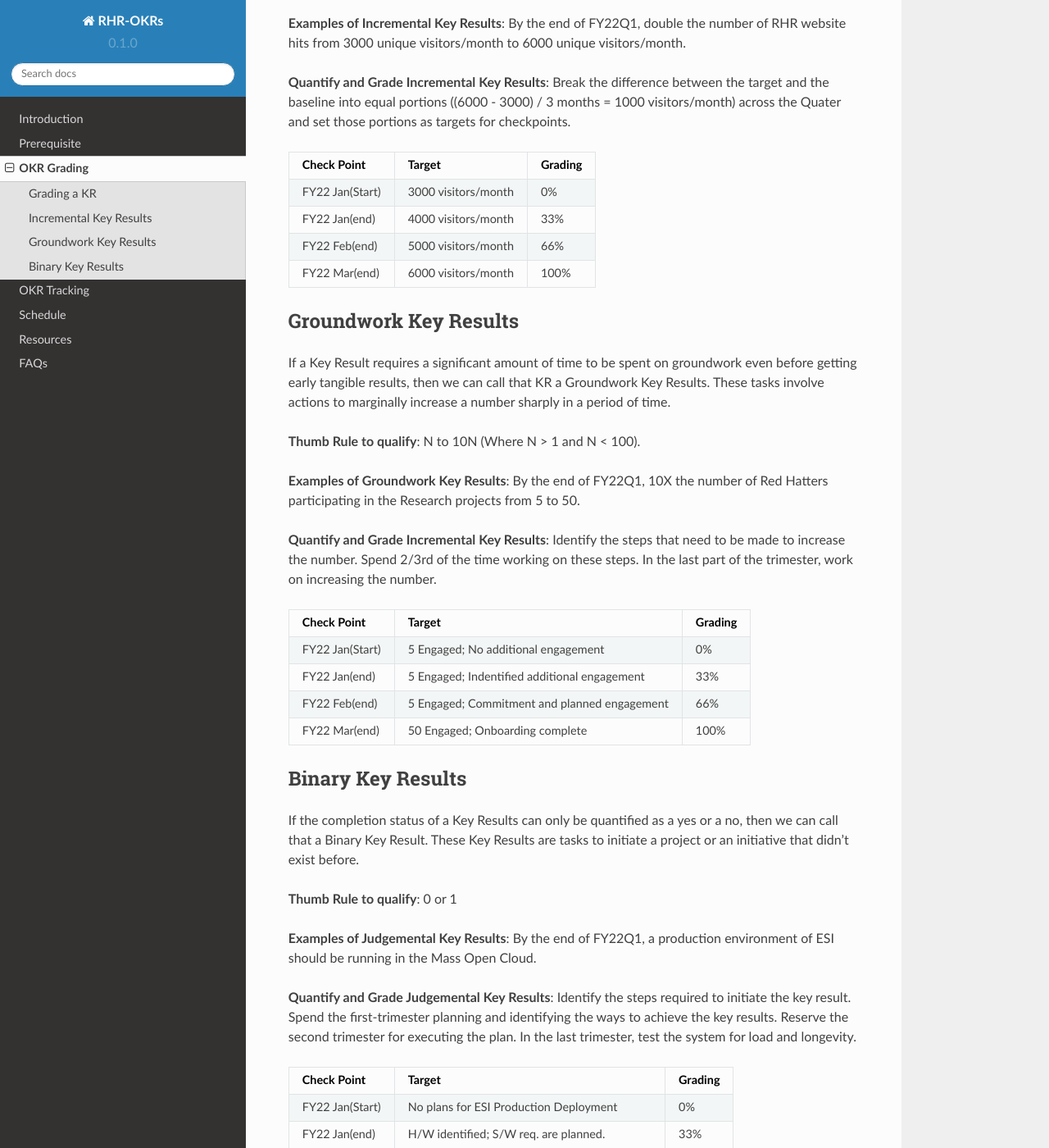
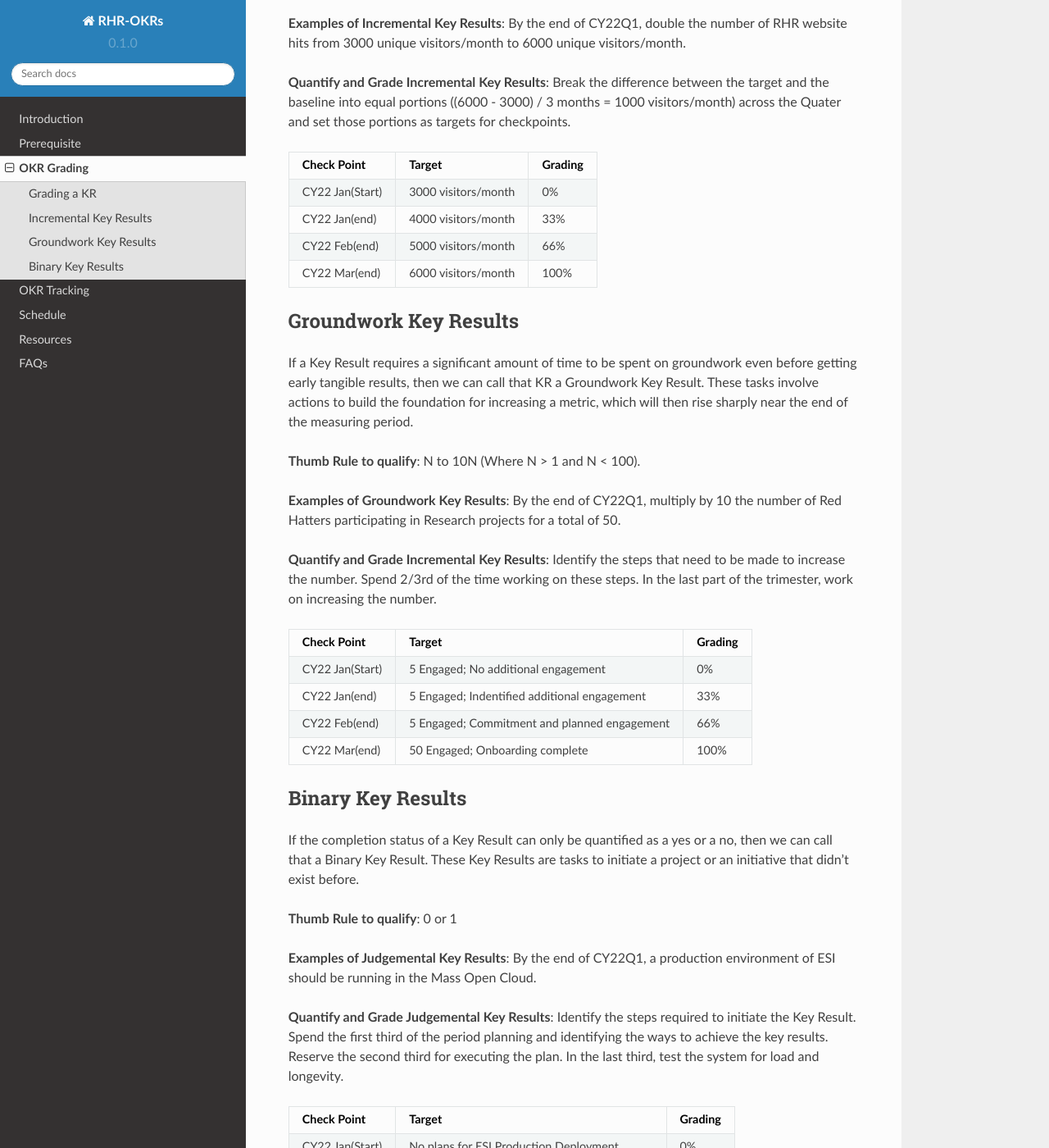
Before and after one commit to gagansk/RHR-OKRs, a Sphinx documentation site: the page built from docs/source/grading.rst, in a window 1280 px wide and 1400 px high, scrolled down 544 px. Shown: the whole window at 82% size. Built offline with Sphinx 7.4.7 and the Read the Docs theme 2.0.0, drawn with Linux system fonts in a browser that asks for light colours; some of the changed text lies outside the part shown.

Commit message:
Update grading.rst
Made an editing pass to improve the flow, no significant content changes.

```diff
--- a/docs/source/grading.rst
+++ b/docs/source/grading.rst
@@ -15,63 +15,63 @@
 
 **Thumb Rule to qualify**: N to 2N (Where N > 100).
 
-**Examples of Incremental Key Results**: By the end of FY22Q1, double the number of RHR website hits from 3000 unique visitors/month to 6000 unique visitors/month.
+**Examples of Incremental Key Results**: By the end of CY22Q1, double the number of RHR website hits from 3000 unique visitors/month to 6000 unique visitors/month.
 
 **Quantify and Grade Incremental Key Results**: Break the difference between the target and the baseline into equal portions ((6000 - 3000) / 3 months = 1000 visitors/month) across the Quater and set those portions as targets for checkpoints.
 
 +------------------+---------------------+-----------+
 |  Check Point     |       Target        |  Grading  |
 +==================+=====================+===========+
-| FY22 Jan(Start)  | 3000 visitors/month |     0%    |
+| CY22 Jan(Start)  | 3000 visitors/month |     0%    |
 +------------------+---------------------+-----------+
-| FY22 Jan(end)    | 4000 visitors/month |    33%    |
+| CY22 Jan(end)    | 4000 visitors/month |    33%    |
 +------------------+---------------------+-----------+
-| FY22 Feb(end)    | 5000 visitors/month |    66%    |
+| CY22 Feb(end)    | 5000 visitors/month |    66%    |
 +------------------+---------------------+-----------+
-| FY22 Mar(end)    | 6000 visitors/month |    100%   |
+| CY22 Mar(end)    | 6000 visitors/month |    100%   |
 +------------------+---------------------+-----------+
 
 Groundwork Key Results
 ----------------------
 
-If a Key Result requires a significant amount of time to be spent on groundwork even before getting early tangible results, then we can call that KR a Groundwork Key Results. These tasks involve actions to marginally increase a number sharply in a period of time.
+If a Key Result requires a significant amount of time to be spent on groundwork even before getting early tangible results, then we can call that KR a Groundwork Key Result. These tasks involve actions to build the foundation for increasing a metric, which will then rise sharply near the end of the measuring period.
 
 **Thumb Rule to qualify**: N to 10N (Where N > 1 and N < 100).
 
-**Examples of Groundwork Key Results**: By the end of FY22Q1, 10X the number of Red Hatters participating in the Research projects from 5 to 50.
+**Examples of Groundwork Key Results**: By the end of CY22Q1, multiply by 10 the number of Red Hatters participating in Research projects for a total of 50.
 
 **Quantify and Grade Incremental Key Results**: Identify the steps that need to be made to increase the number. Spend 2/3rd of the time working on these steps. In the last part of the trimester, work on increasing the number.
 
 +------------------+---------------------------------------------+-----------+
 |  Check Point     |                       Target                |  Grading  |
 +==================+=============================================+===========+
-| FY22 Jan(Start)  | 5 Engaged; No additional engagement         |     0%    |
+| CY22 Jan(Start)  | 5 Engaged; No additional engagement         |     0%    |
 +------------------+---------------------------------------------+-----------+
-| FY22 Jan(end)    | 5 Engaged; Indentified additional engagement|     33%   |
+| CY22 Jan(end)    | 5 Engaged; Indentified additional engagement|     33%   |
 +------------------+---------------------------------------------+-----------+
-| FY22 Feb(end)    | 5 Engaged; Commitment and planned engagement|     66%   |
+| CY22 Feb(end)    | 5 Engaged; Commitment and planned engagement|     66%   |
 +------------------+---------------------------------------------+-----------+
-| FY22 Mar(end)    | 50 Engaged; Onboarding complete             |    100%   |
+| CY22 Mar(end)    | 50 Engaged; Onboarding complete             |    100%   |
 +------------------+---------------------------------------------+-----------+
 
 Binary Key Results
 ------------------
-If the completion status of a Key Results can only be quantified as a yes or a no, then we can call that a Binary Key Result. These Key Results are tasks to initiate a project or an initiative that didn't exist before.
+If the completion status of a Key Result can only be quantified as a yes or a no, then we can call that a Binary Key Result. These Key Results are tasks to initiate a project or an initiative that didn't exist before.
 
 **Thumb Rule to qualify**: 0 or 1
 
-**Examples of Judgemental Key Results**: By the end of FY22Q1, a production environment of ESI should be running in the Mass Open Cloud.
+**Examples of Judgemental Key Results**: By the end of CY22Q1, a production environment of ESI should be running in the Mass Open Cloud.
 
-**Quantify and Grade Judgemental Key Results**: Identify the steps required to initiate the key result. Spend the first-trimester planning and identifying the ways to achieve the key results. Reserve the second trimester for executing the plan. In the last trimester, test the system for load and longevity.
+**Quantify and Grade Judgemental Key Results**: Identify the steps required to initiate the Key Result. Spend the first third of the period planning and identifying the ways to achieve the key results. Reserve the second third for executing the plan. In the last third, test the system for load and longevity.
 
 +------------------+---------------------------------------------+-----------+
 |  Check Point     |                       Target                |  Grading  |
 +==================+=============================================+===========+
-| FY22 Jan(Start)  | No plans for ESI Production Deployment      |     0%    |
+| CY22 Jan(Start)  | No plans for ESI Production Deployment      |     0%    |
 +------------------+---------------------------------------------+-----------+
-| FY22 Jan(end)    | H/W identified; S/W req. are planned.       |     33%   |
+| CY22 Jan(end)    | H/W identified; S/W req. are planned.       |     33%   |
 +------------------+---------------------------------------------+-----------+
-| FY22 Feb(end)    | H/W configured; S/W developed and deployed  |     66%   |
+| CY22 Feb(end)    | H/W configured; S/W developed and deployed  |     66%   |
 +------------------+---------------------------------------------+-----------+
-| FY22 Mar(end)    | The system sustained 50 operations          |    100%   |
+| CY22 Mar(end)    | The system sustained 50 operations          |    100%   |
 +------------------+---------------------------------------------+-----------+
```
Also changed, not shown: other parts of docs/source/grading.rst (+1 -1 lines).
